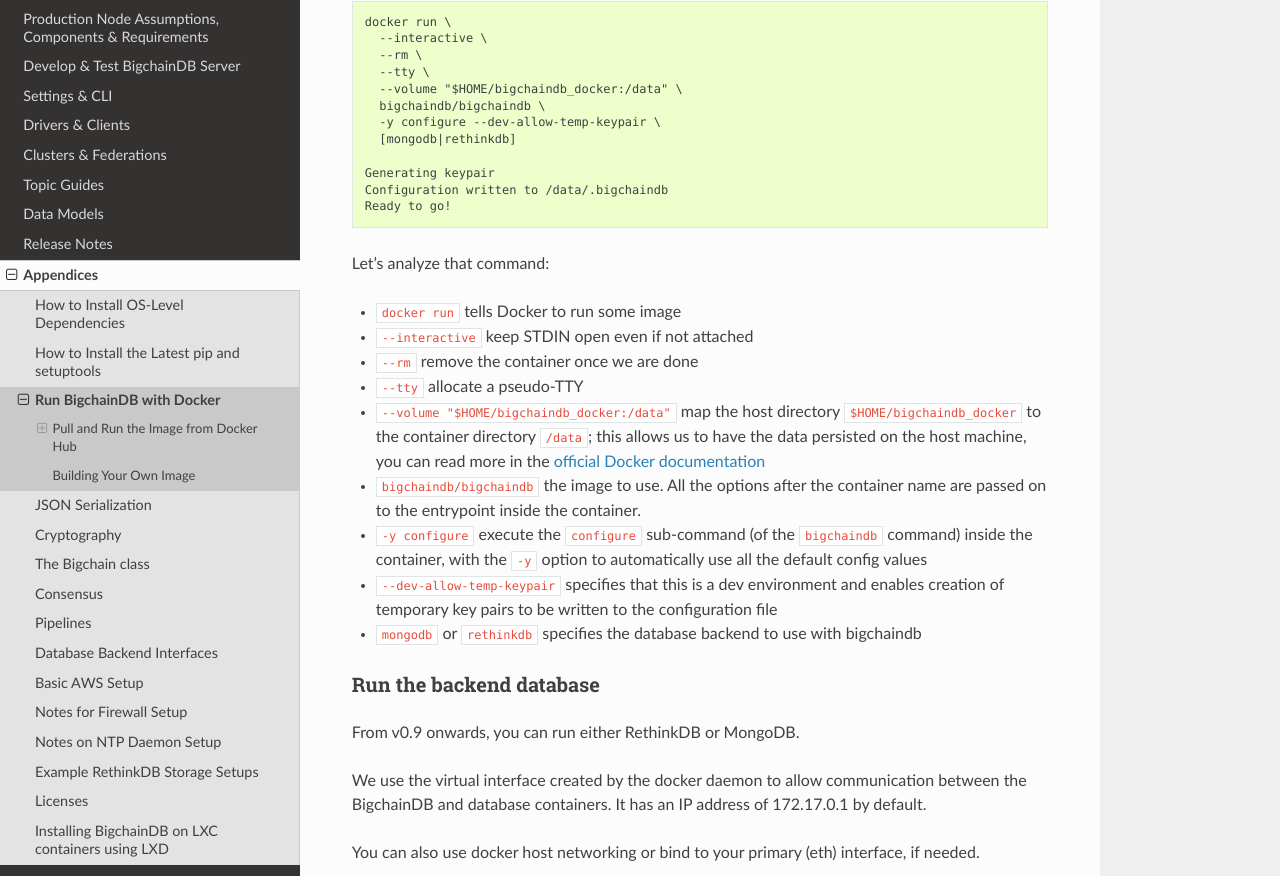
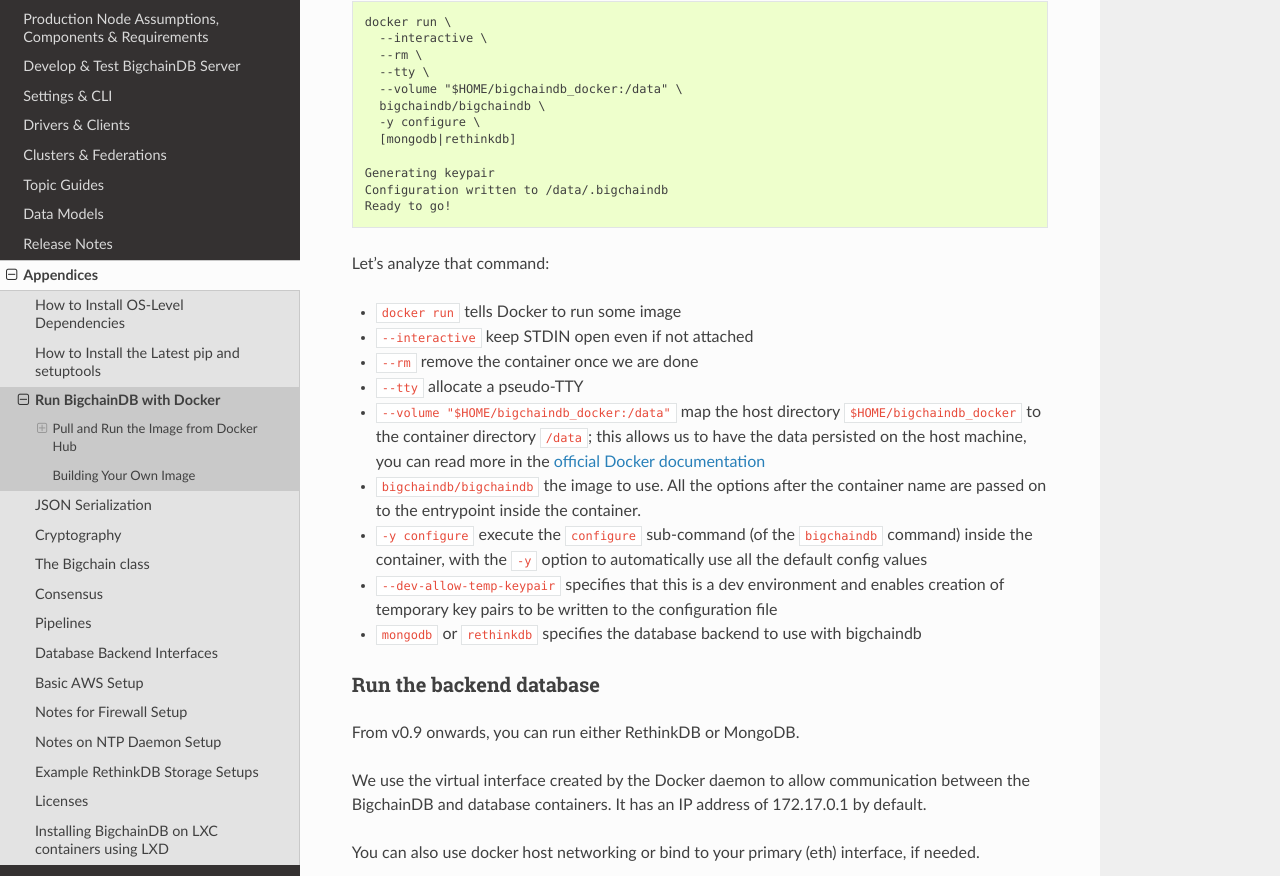
Before and after one commit to bigchaindb/bigchaindb, a Sphinx documentation site: the page built from docs/server/source/appendices/run-with-docker.md, in a window 1280 px wide and 1400 px high, scrolled down 427 px. Shown: the part 245-1121 px from the top of the window. Built offline with Sphinx 7.4.7 and the Read the Docs theme 2.0.0, drawn with Linux system fonts in a browser that asks for light colours; pages that are not in the unit, such as notebooks, are missing from menus.

Commit message:
Changes as requested by @ttmc

```diff
--- a/docs/server/source/appendices/run-with-docker.md
+++ b/docs/server/source/appendices/run-with-docker.md
@@ -27,7 +27,7 @@
   --tty \
   --volume "$HOME/bigchaindb_docker:/data" \
   bigchaindb/bigchaindb \
-  -y configure --dev-allow-temp-keypair \
+  -y configure \
   [mongodb|rethinkdb]
 
 Generating keypair
@@ -58,7 +58,7 @@
 ### Run the backend database
 From v0.9 onwards, you can run either RethinkDB or MongoDB.
 
-We use the virtual interface created by the docker daemon to allow
+We use the virtual interface created by the Docker daemon to allow
 communication between the BigchainDB and database containers.
 It has an IP address of 172.17.0.1 by default.
 
```
